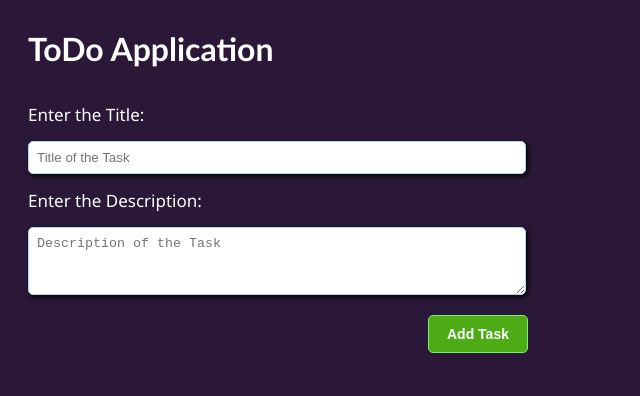
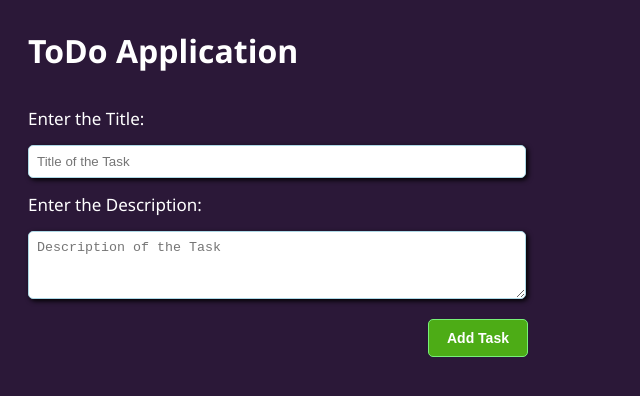
Before and after one commit to Somesh-Mishra-9/ToDo, a plain HTML site: page index.html in a window 1280 px wide. Shown: the whole page, without its empty margins (0-640 px from the left). Drawn offline with Linux system fonts and the light colour scheme.

Commit message:
Update style.css

```diff
--- a/style.css
+++ b/style.css
@@ -3,7 +3,7 @@ body{
     padding-top: 0;
     background-color: rgb(43, 24, 56);
     color: white;
-    font-family:'Gill Sans', 'Gill Sans MT', Calibri, 'Trebuchet MS', sans-serif;
+    font-family: 'Segoe UI', Tahoma, Geneva, Verdana, sans-serif;
 }
 
 .container{
```
